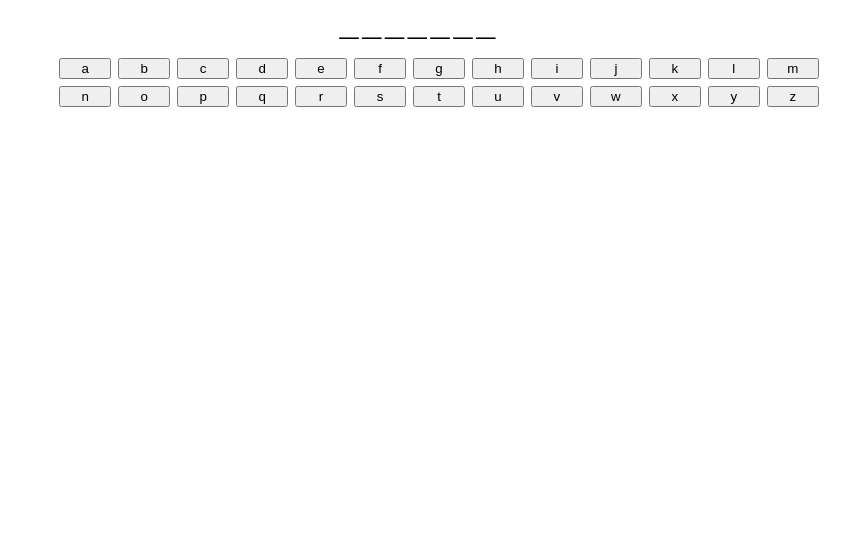
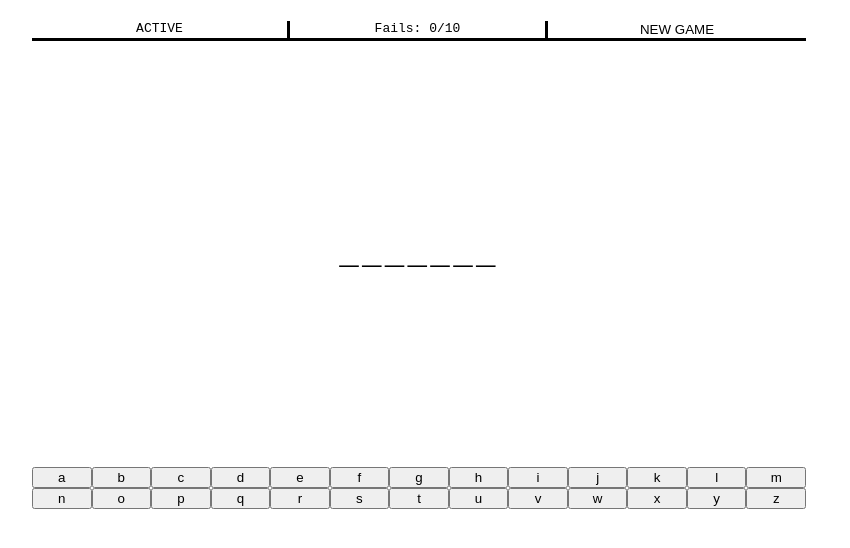
Before and after one commit to MM90Cobra/web-apps-foundation, a plain HTML site: page 07-hangman/index.html in a window 1280 px wide. Shown: the whole page, without its empty margins (221-1071 px from the left). Drawn offline with Linux system fonts and the light colour scheme.

Commit message:
implemented all features excludiung the button disabled === true reset at gameEnds()

```diff
--- a/07-hangman/index.html
+++ b/07-hangman/index.html
@@ -10,6 +10,11 @@
 
 <body>
     <main>
+        <header id="gameMenu">
+            <div id="gameState">Active</div>
+            <div id="fails">Fails: 0/10</div>
+            <button id="newGameBtn">NEW GAME</button>
+        </header>
         <div>
             <span id="output"></span>
         </div>
--- a/07-hangman/script.js
+++ b/07-hangman/script.js
@@ -4,15 +4,33 @@ const guess = [];
 
 const outputGuess = document.querySelector("#output");
 const allButtons = document.querySelectorAll("#letters button");
+const newGameButton = document.querySelector("#gameMenu button");
+const fails = document.querySelector("#fails");
+const gameState = document.querySelector("#gameState");
+
+let countFails = 0;
 
 initGame();
 
 function initGame() {
   initGuess();
   initEventListeners();
+  fails.innerText = "Fails: 0/10";
+  countFails = 0;
+  gameState.innerText = "ACTIVE";
+
+  // allButtons.forEach(function (mybutton) {
+  //   mybutton.target.disabled = true;
+  // });
 }
 
 function initGuess() {
+  if (guess[0] !== undefined) {
+    for (const element of currentWord) {
+      guess.pop();
+    }
+  }
+
   for (const letter of currentWord) {
     guess.push("_");
   }
@@ -29,6 +47,13 @@ function renderGuess() {
 function initEventListeners() {
   allButtons.forEach(function (button) {
     button.addEventListener("click", handleLetterClick);
+    newGameButton.addEventListener("click", handleNewGameButtonClick);
+  });
+}
+
+function gameEnds() {
+  allButtons.forEach(function (button) {
+    button.removeEventListener("click", handleLetterClick);
   });
 }
 
@@ -42,11 +67,25 @@ function handleLetterClick(event) {
   // Kommt letter in currentWord vor?
   // Wenn nein: Funktion beenden
   if (currentWord.includes(letter) === false) {
+    countFails += 1;
+    console.log(countFails);
+    fails.innerText = "Fails: " + countFails + "/10";
+
+    if (countFails >= 10) {
+      console.log("Game Over");
+      gameState.innerText = "Game Over";
+      gameEnds();
+    }
+
     return;
   }
 
   // Wenn ja: Buchstabe soll an richtiger Stelle in #output ausgegeben werden
   checkGuess(letter);
+}
+
+function handleNewGameButtonClick(event) {
+  initGame();
 }
 
 function checkGuess(guessedLetter) {
@@ -61,5 +100,11 @@ function checkGuess(guessedLetter) {
     }
 
     renderGuess();
+
+    if (currentWord === outputGuess.innerText) {
+      console.log("You Win!");
+      gameState.innerText = "You Win!";
+      gameEnds();
+    }
   }
 }
--- a/07-hangman/style.css
+++ b/07-hangman/style.css
@@ -11,8 +11,31 @@ body {
   margin-inline: auto;
 }
 
+main {
+  display: grid;
+}
+
+header {
+  display: grid;
+  grid-template-columns: 1fr 1fr 1fr;
+  padding: 1rem;
+}
+
+header * {
+  border-bottom: solid black;
+}
+
+header > div {
+  border-right: solid black;
+}
+
 div {
   text-align: center;
+}
+
+main > div {
+  height: 400px;
+  align-content: center;
 }
 
 #output {
@@ -25,9 +48,18 @@ menu {
 
   display: grid;
   grid-template-columns: repeat(13, 1fr);
-  gap: 0.5rem;
+  margin-left: 1rem;
+  margin-right: 1rem;
+  padding-left: 0rem;
 }
 
 button {
   width: 100%;
 }
+
+#newGameBtn {
+  border-top: none;
+  border-left: none;
+  border-right: none;
+  background-color: transparent;
+}
```
